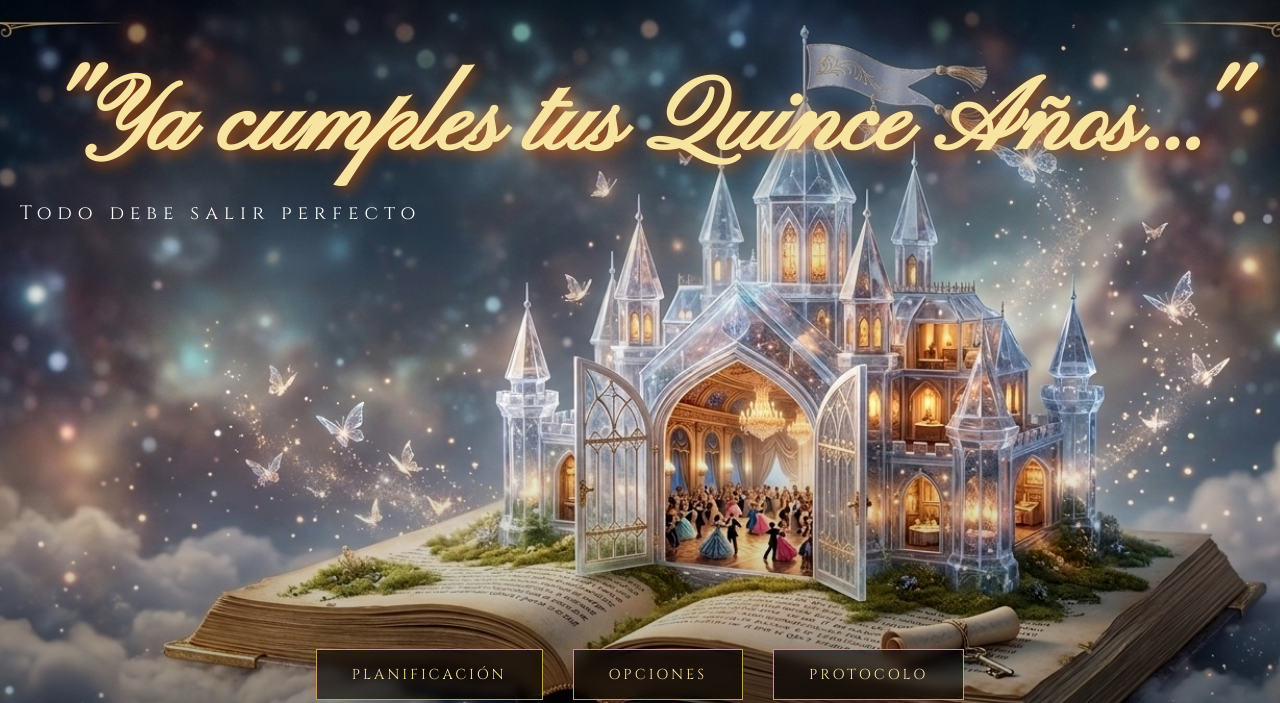
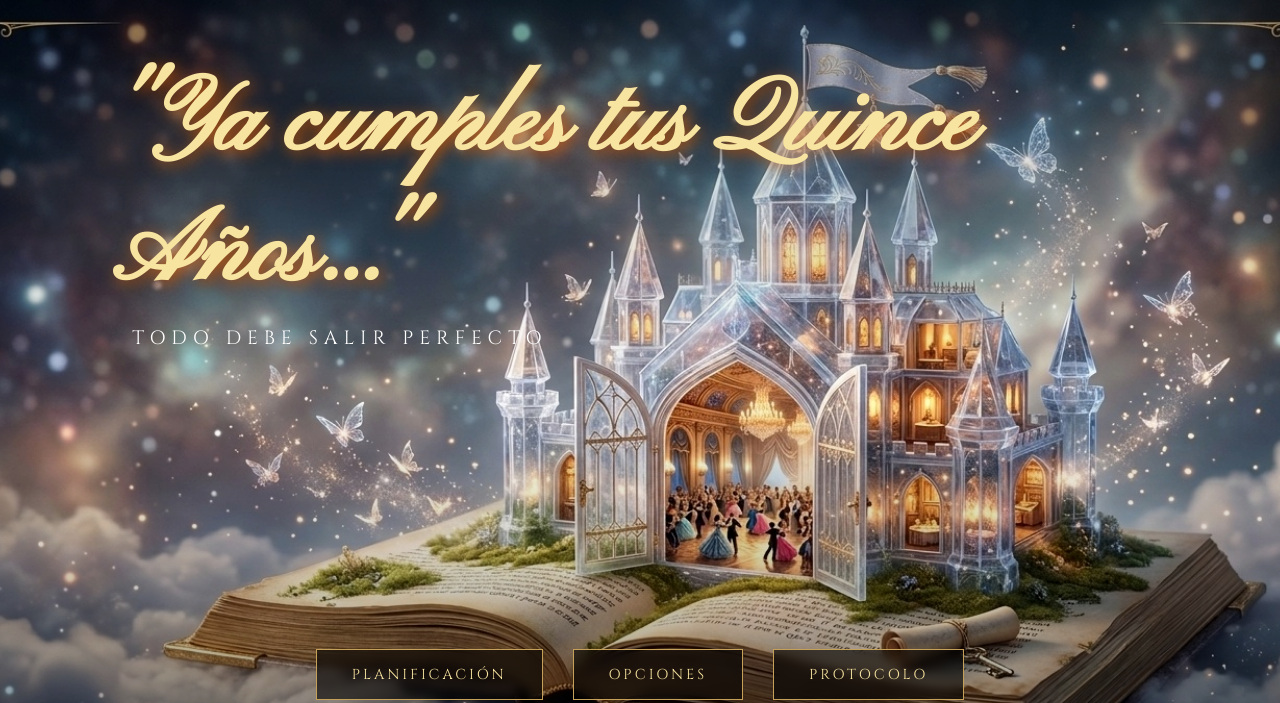
Before and after one commit to marcoivanch/marcoivanch.github.io, a plain HTML site: page quinceanos.html in a window 1280 px wide. Shown: the top 703 px of the page. Drawn offline with Linux system fonts and the light colour scheme.

Commit message:
Update quinceanos.html

```diff
--- a/quinceanos.html
+++ b/quinceanos.html
@@ -24,7 +24,7 @@
             font-family: 'Montserrat', sans-serif;
         }
 
-        /* --- ESCENARIO VISUAL (IMAGEN DE FONDO) --- */
+        /* --- ESCENARIO VISUAL --- */
         .escenario-quinceanos {
             position: fixed;
             top: 0; left: 0; width: 100%; height: 100%;
@@ -34,7 +34,6 @@
             animation: fadeInScreen 3s ease-out forwards;
         }
 
-        /* Capa de elegancia para que las letras no se pierdan */
         .escenario-quinceanos::after {
             content: "";
             position: absolute;
@@ -57,8 +56,9 @@
         }
 
         .cabecera {
-            text-align: center;
-            width: 100%; /* Asegura que el contenedor ocupe el ancho para alinear el hijo */
+            text-align: left; /* Alineamos el contenedor a la izquierda */
+            width: 85%; /* Ajustamos el ancho para dar el aire necesario */
+            max-width: 1200px;
         }
 
         .titulo-principal {
@@ -66,11 +66,11 @@
             font-size: clamp(3.5rem, 10vw, 6.5rem);
             color: var(--dorado-brillante);
             margin: 0;
-            /* Sombra naranja oscuro para profundidad según tu pedido */
             text-shadow: 3px 3px 15px var(--sombra-naranja);
             opacity: 0;
             transform: translateY(-20px);
             animation: emerge 2s ease-out 0.5s forwards;
+            padding-left: 0;
         }
 
         .linea-perfeccion {
@@ -78,13 +78,15 @@
             color: white;
             letter-spacing: 6px;
             font-size: clamp(0.8rem, 2vw, 1.2rem);
-            margin-top: 10px;
+            margin-top: 5px;
             opacity: 0;
-            text-align: left; /* CAMBIO SOLICITADO: Alineación a la izquierda */
+            /* AJUSTE SOLICITADO: Margen para alinear con las primeras comillas */
+            margin-left: 1.5vw;
+            text-transform: uppercase;
             animation: fadeIn 2s ease-out 2s forwards;
         }
 
-        /* --- BOTONES DE NAVEGACIÓN (FORMALES Y DORADOS) --- */
+        /* --- BOTONES DE NAVEGACIÓN --- */
         .menu-navegacion {
             display: flex;
             gap: 30px;
@@ -108,8 +110,6 @@
             backdrop-filter: blur(5px);
             opacity: 0;
             animation: fadeIn 2s ease-out 3s forwards;
-            position: relative;
-            overflow: hidden;
         }
 
         .boton-quince:hover {
@@ -124,11 +124,11 @@
         @keyframes emerge { to { opacity: 1; transform: translateY(0); } }
         @keyframes fadeIn { to { opacity: 1; } }
 
-        /* Responsivo para móviles */
         @media (max-width: 600px) {
+            .cabecera { text-align: center; width: 100%; }
+            .linea-perfeccion { margin-left: 0; text-align: center; }
             .menu-navegacion { flex-direction: column; align-items: center; gap: 15px; }
             .boton-quince { width: 80%; text-align: center; }
-            .linea-perfeccion { text-align: center; } /* Mantener centrado en móvil para equilibrio visual */
         }
     </style>
 </head>
```
